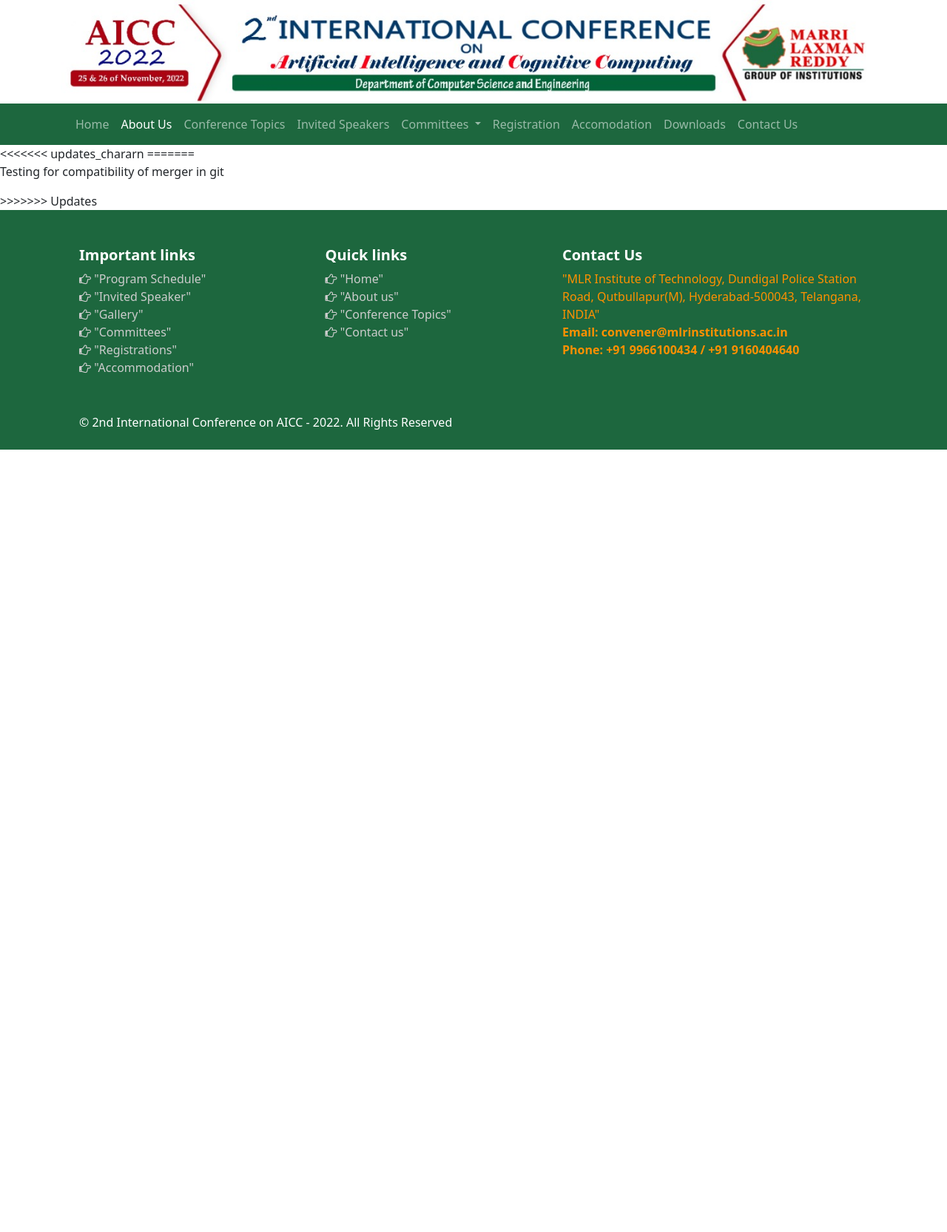
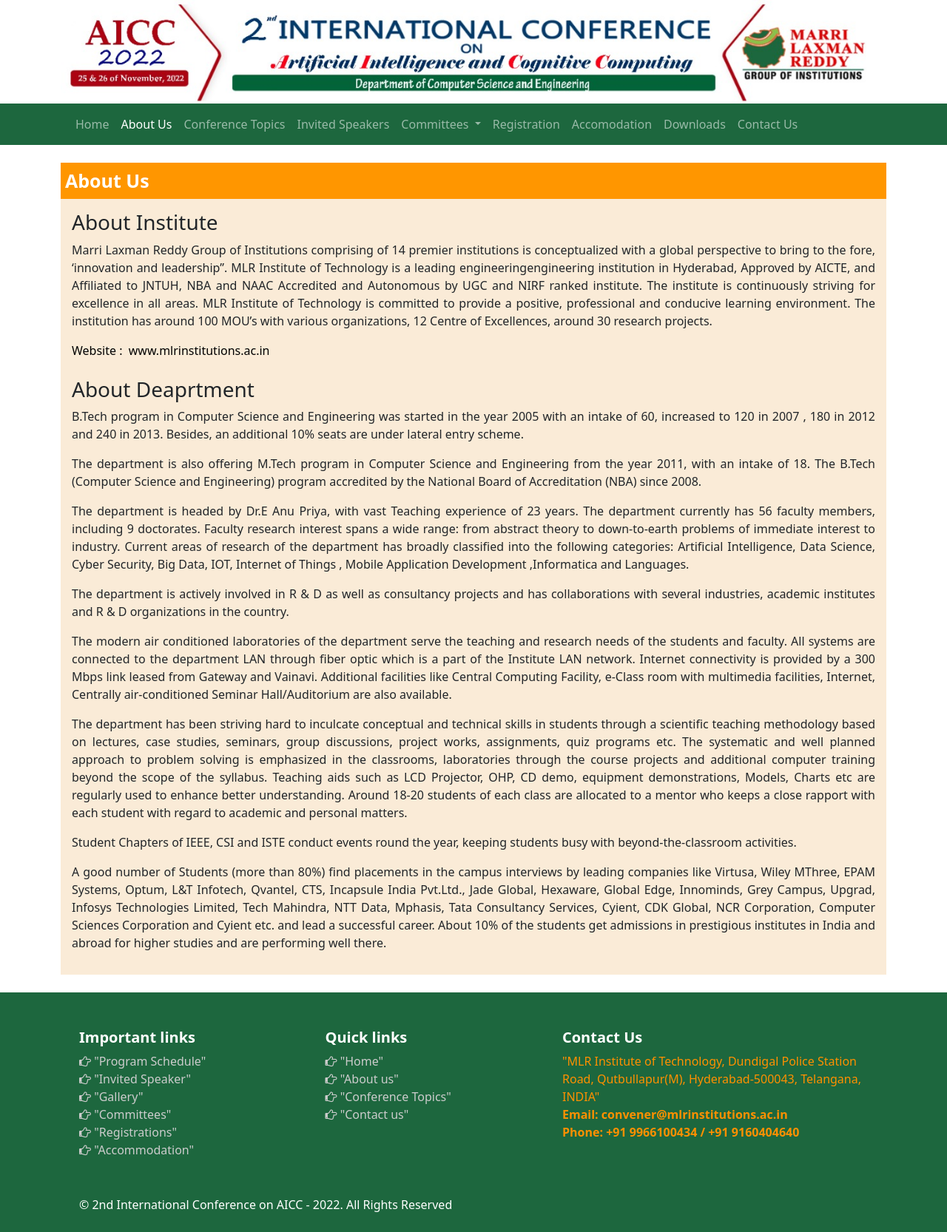
Before and after one commit to Vivekananda-S/cseconferenceHtml, a PHP site: page /Pages/aboutus.html in a window 1280 px wide. Shown: the whole page at 74% size. Before the commit the page ends 608 px from the top, so only its background shows below. Run offline with PHP 8.4, Linux system fonts and the light colour scheme.

Commit message:
Added Content to About us page

```diff
--- a/Pages/aboutus.html
+++ b/Pages/aboutus.html
@@ -84,13 +84,76 @@
     </div>
     </div>
     <!-- Content -->
-<<<<<<< updates_chararn
 
-=======
-    <div>
-        <p>Testing for compatibility of merger in git</p>
+
+
+    <div class="container">
+      <div class="row">
+        <div class="col-md-12">
+          <div class="shadowsubpage">
+            <br>
+            <div class="heading_main">About Us</div>
+            <div class="padding_size15  bgcolor_paleyellow">
+              <div class="modilepadding content_main ">
+                <h3>About Institute</h3>
+                <p>
+                Marri Laxman Reddy Group of Institutions comprising of 14 premier institutions is conceptualized with a global perspective
+                to bring to the fore, ‘innovation and leadership”. MLR Institute of Technology is a leading engineeringengineering institution
+                in Hyderabad, Approved by AICTE, and Affiliated to JNTUH, NBA and NAAC Accredited and Autonomous by UGC and NIRF ranked institute.
+                The institute is continuously striving for excellence in all areas. MLR Institute of Technology is committed to provide a positive,
+                professional and conducive learning environment. The institution has around 100 MOU’s with various organizations, 12 Centre of
+                Excellences, around 30 research projects.
+                </p>
+                <a href="/www.mlrinstitutions.ac.in" style="color: black;">Website :  www.mlrinstitutions.ac.in</a>
+                <br><br>
+                <h3>About Deaprtment </h3>
+                <p>
+                  B.Tech program in Computer Science and Engineering was started in the year 2005 with an intake of 60, increased to 120 in 2007 ,
+                   180 in 2012 and 240 in 2013. Besides, an additional 10% seats are under lateral entry scheme.
+                </p>
+                <p>
+                  The department is also offering M.Tech program in Computer Science and Engineering from the year 2011, with an intake of 18.
+                  The B.Tech (Computer Science and Engineering) program accredited by the National Board of Accreditation (NBA) since 2008.
+                </p>
+                <p>
+                  The department is headed by Dr.E Anu Priya, with vast Teaching experience of 23 years. The department currently has 56 faculty
+                  members, including 9 doctorates. Faculty research interest spans a wide range: from abstract theory to down-to-earth problems of immediate
+                  interest to industry. Current areas of research of the department has broadly classified into the following categories: Artificial
+                  Intelligence, Data Science, Cyber Security, Big Data, IOT, Internet of Things , Mobile Application Development ,Informatica and Languages.
+                </p>
+                <p>
+                  The department is actively involved in R & D as well as consultancy projects and has collaborations with several industries, academic institutes
+                   and R & D organizations in the country.
+                </p>
+                <p>
+                  The modern air conditioned laboratories of the department serve the teaching and research needs of the students and faculty.
+                  All systems are connected to the department LAN through fiber optic which is a part of the Institute LAN network.
+                  Internet connectivity is provided by a 300 Mbps link leased from Gateway and Vainavi. Additional facilities like Central Computing Facility,
+                   e-Class room with multimedia facilities, Internet, Centrally air-conditioned Seminar Hall/Auditorium are also available.
+                </p>
+                <p>
+                  The department has been striving hard to inculcate conceptual and technical skills in students through a scientific teaching methodology based on lectures,
+                   case studies, seminars, group discussions, project works, assignments, quiz programs etc. The systematic and well planned approach to problem solving
+                    is emphasized in the classrooms, laboratories through the course projects and additional computer training beyond the scope of the syllabus.
+                     Teaching aids such as LCD Projector, OHP, CD demo, equipment demonstrations, Models, Charts etc are regularly used to enhance better understanding.
+                      Around 18-20 students of each class are allocated to a mentor who keeps a close rapport with each student with regard to academic and personal matters.
+                </p>
+                <p>
+                  Student Chapters of IEEE, CSI and ISTE conduct events round the year, keeping students busy with beyond-the-classroom activities.
+                </p>
+                <p>
+                  A good number of Students (more than 80%) find placements in the campus interviews by leading companies like Virtusa, Wiley MThree, EPAM Systems, Optum,
+                   L&T Infotech, Qvantel, CTS, Incapsule India Pvt.Ltd.,  Jade Global, Hexaware, Global Edge, Innominds, Grey Campus, Upgrad, Infosys Technologies Limited,
+                    Tech Mahindra, NTT Data, Mphasis, Tata Consultancy Services, Cyient, CDK Global, NCR Corporation, Computer Sciences Corporation and Cyient etc. and lead
+                    a successful career. About 10% of the students get admissions in prestigious institutes in India and abroad for higher studies and are performing well there.
+                </p>
+              </div>
+            </div>
+            <br>
+          </div>
+        </div>
+      </div>
     </div>
->>>>>>> Updates
      <!-- Footter-->
      <div class="container-fluid bgcolor_2">
       <div class="container">
--- a/Styles/css1.css
+++ b/Styles/css1.css
@@ -40,6 +40,23 @@
 }
 a:hover{
     color: orange;
+}
+/*content css*/
+.bgcolor_paleyellow{
+    background-color: antiquewhite;
+}
+.padding_size15{
+    padding: 15px;
+}
+.content_main{
+    text-align: justify;
+}
+.heading_main{
+    background-color: #ff9600;
+    padding: 6px;
+    font-weight: 700;
+    font-size: 25px;
+    color: #ffff;
 }
 /* Footer css*/
 .logo{
```
Also changed, not shown: index.html (+1 -15 lines).
